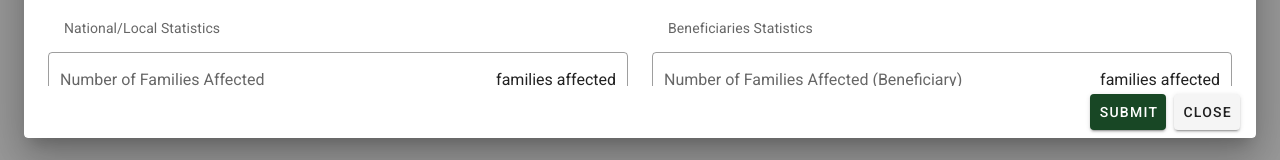
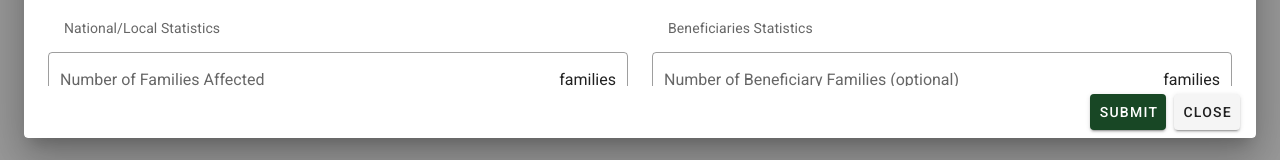
Before and after one commit to danjohnvelasco/Disaster-Relief-Monitoring-System, a Vue app: page /#/ in a window 1280 px wide. Both pictures are taken after a click on the button "+ EVENT". Shown: the part 622-782 px from the top of the page. Built offline with nearby package versions, Linux system fonts and the light colour scheme; no server answers; the database is empty.

Commit message:
changed some wordings on beneficaries fields and national stats

```diff
--- a/src/components/EventForm.vue
+++ b/src/components/EventForm.vue
@@ -67,7 +67,7 @@
                 v-model="disaster.general_fam_affected"
                 :rules="required_numbersOnly"
                 label="Number of Families Affected"
-                suffix="families affected"
+                suffix="families"
               ></v-text-field>
               <v-text-field
                 outlined
@@ -75,7 +75,7 @@
                 v-model="disaster.general_indiv_affected"
                 :rules="required_numbersOnly"
                 label="Number of Individuals Affected"
-                suffix="individuals affected"
+                suffix="individuals"
               ></v-text-field>
             </v-col>
             <v-col>
@@ -84,15 +84,15 @@
                 outlined
                 color="#427f50"
                 v-model="disaster.beneficiary_fam_affected"
-                label="Number of Families Affected (Beneficiary)"
-                suffix="families affected"
+                label="Number of Beneficiary Families (optional)"
+                suffix="families"
               ></v-text-field>
               <v-text-field
                 outlined
                 color="#427f50"
                 v-model="disaster.beneficiary_indiv_affected"
-                label="Number of Individuals Affected (Beneficiary)"
-                suffix="individuals affected"
+                label="Number of Beneficiary Individuals (optional)"
+                suffix="individuals"
               ></v-text-field>
             </v-col>
           </v-row>
```
